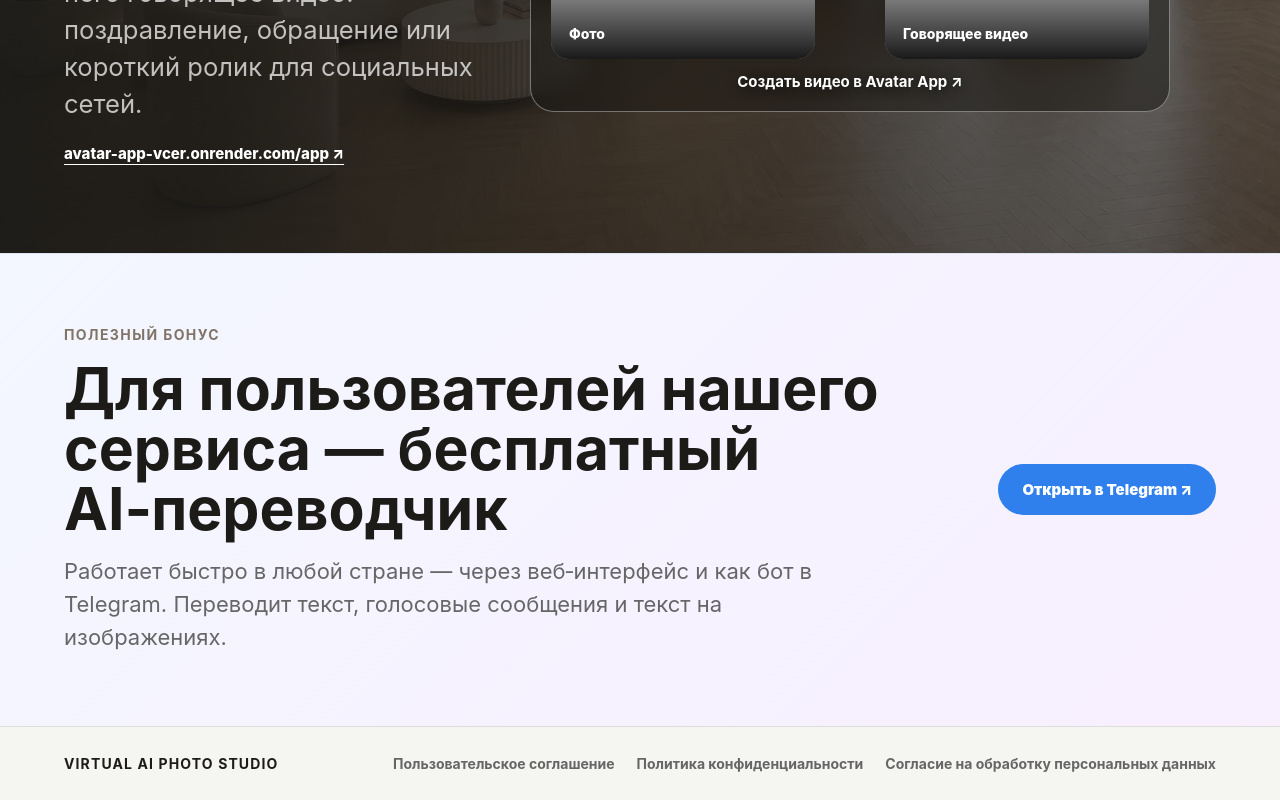
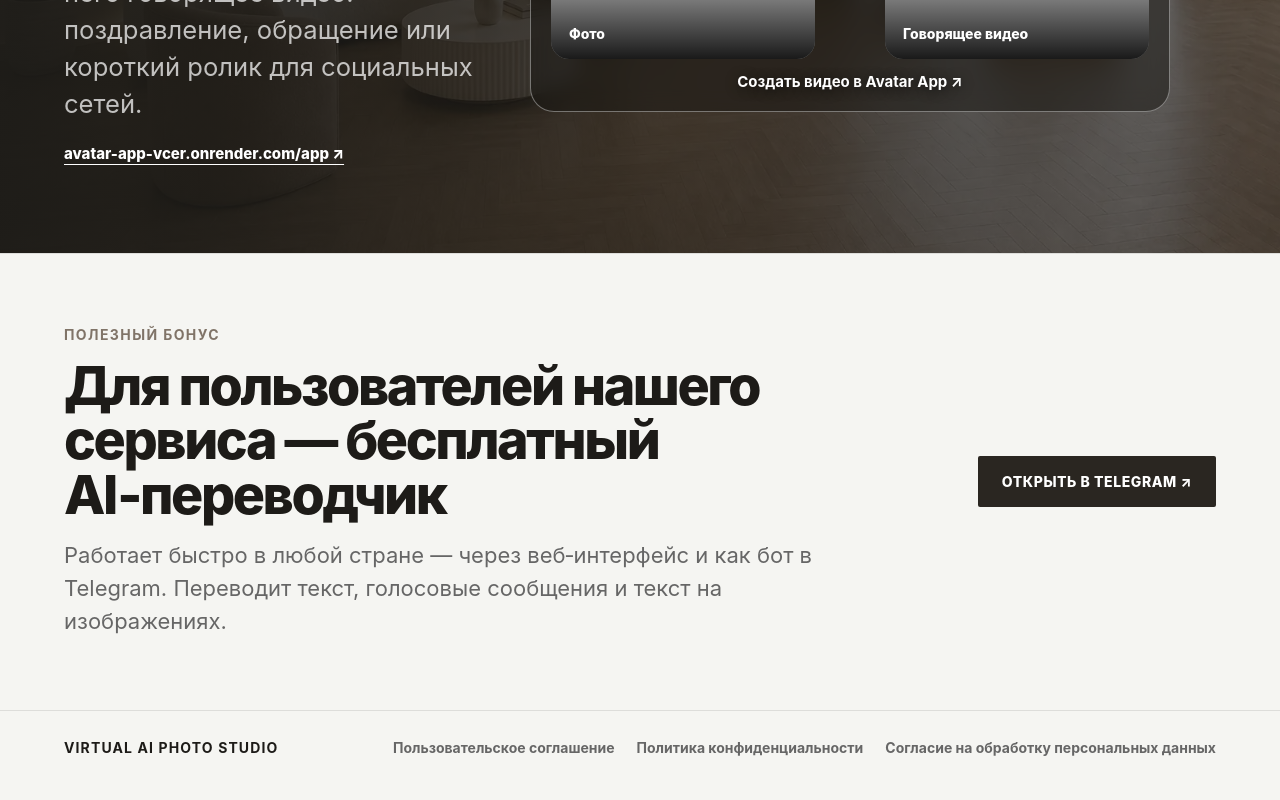
Before and after one commit to kgalanov2020-oss/-Virtual-AI-Photo-Studio, a Next.js app in the folder apps/web/: page / in a window 1280 px wide. Shown: the part 2045-2845 px from the top of the page. Built offline with nearby package versions, Linux system fonts and the light colour scheme; no server answers; the database is empty; grey boxes are pictures that could not be loaded.

Commit message:
Align translator promo with studio design

```diff
--- a/apps/web/src/app/globals.css
+++ b/apps/web/src/app/globals.css
@@ -529,8 +529,8 @@ a {
 
 .atelier-translator-promo {
   align-items: center;
-  background: linear-gradient(135deg, #f3f7ff 0%, #f8efff 100%);
-  border-top: 1px solid #dce4f3;
+  background: var(--bg);
+  border-top: 1px solid var(--line);
   display: grid;
   gap: 32px;
   grid-template-columns: minmax(0, 1fr) auto;
@@ -538,7 +538,10 @@ a {
 }
 
 .atelier-translator-promo h2 {
-  font-size: clamp(34px, 4.6vw, 64px);
+  font-family: Inter, ui-sans-serif, system-ui, sans-serif;
+  font-size: clamp(34px, 4.2vw, 60px);
+  font-weight: 780;
+  letter-spacing: -0.045em;
   line-height: 1.02;
   margin: 10px 0 16px;
   max-width: 980px;
@@ -553,18 +556,20 @@ a {
 }
 
 .atelier-translator-promo > a {
-  background: #2f80ed;
-  border-radius: 999px;
+  background: var(--warm);
+  border-radius: 2px;
   color: #fff;
-  font-size: 15px;
-  font-weight: 900;
-  padding: 16px 24px;
+  font-size: 14px;
+  font-weight: 800;
+  letter-spacing: 0.04em;
+  padding: 17px 24px;
   text-decoration: none;
+  text-transform: uppercase;
   white-space: nowrap;
 }
 
 .atelier-translator-promo > a:hover {
-  background: #246fce;
+  background: var(--accent-dark);
 }
 
 .atelier-footer-brand {
```
